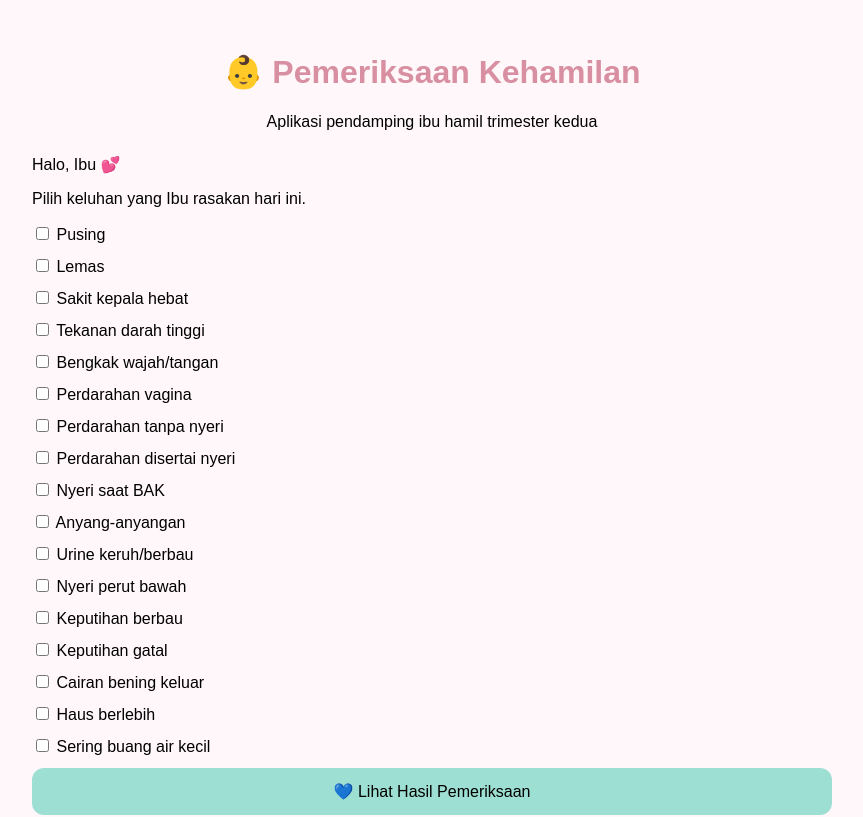
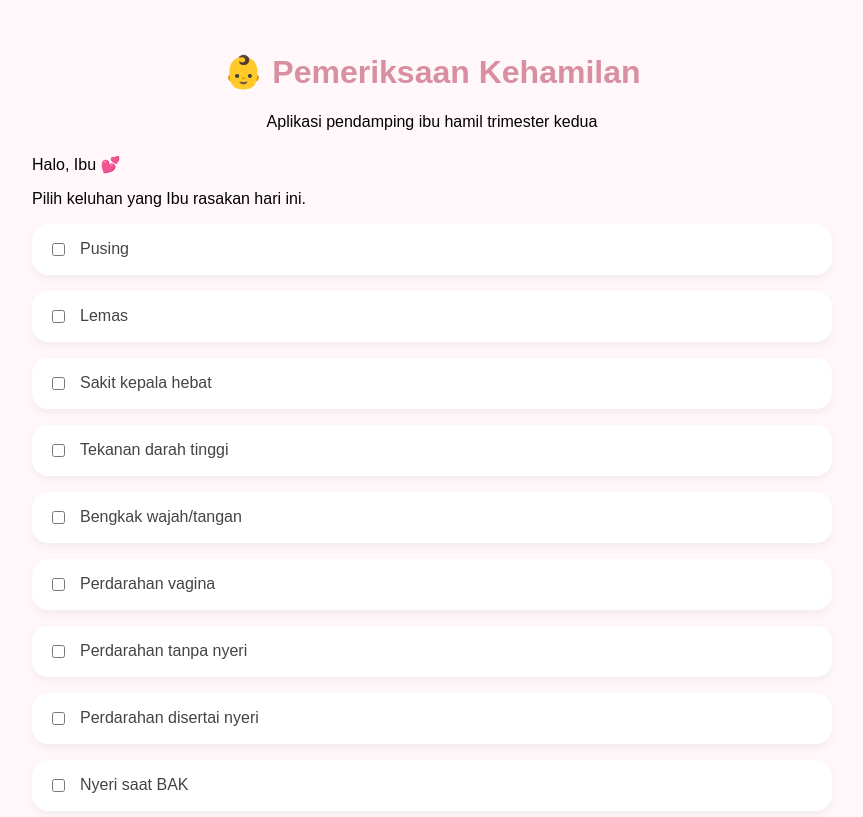
Before and after one commit to Janejenijen/sistem-pakar-penyakit-kandungan, a React (Vite) app in the folder frontend/: page /diagnosis in a window 1280 px wide. Shown: the top 817 px of the page, without its empty margins (208-1071 px from the left). Built offline with nearby package versions, Linux system fonts and the light colour scheme.

Commit message:
mendesain kembali symptom item

```diff
--- a/frontend/src/components/SymptomItem.jsx
+++ b/frontend/src/components/SymptomItem.jsx
@@ -1,29 +1,56 @@
+import React from "react";
+import "../styles/SymptomItem.css";
+
 const SymptomItem = ({ kode, nama, value, onChange }) => {
+  const isChecked = value > 0;
+
+  const handleCheckbox = (e) => {
+    if (!e.target.checked) {
+      onChange(kode, 0);
+    } else {
+      onChange(kode, 0.6); // default CF user
+    }
+  };
+
+  const handleSlider = (e) => {
+    onChange(kode, parseFloat(e.target.value));
+  };
+
   return (
-    <div style={{ marginBottom: "12px" }}>
+    <div className="symptom-card">
+      <div className="symptom-header">
         <label>
           <input
             type="checkbox"
-          checked={value > 0}
-          onChange={(e) =>
-            onChange(kode, e.target.checked ? 0.5 : 0)
-          }
+            checked={isChecked}
+            onChange={handleCheckbox}
           />
-        {" "}{nama}
+          <span className="symptom-name">{nama}</span>
         </label>
+      </div>
 
-      {value > 0 && (
+      {isChecked && (
+        <div className="symptom-slider">
+          <p>
+            Seberapa terasa?
+            <strong> {Math.round(value * 100)}%</strong>
+          </p>
+
           <input
             type="range"
-          min="0"
+            min="0.1"
             max="1"
             step="0.1"
             value={value}
-          onChange={(e) =>
-            onChange(kode, parseFloat(e.target.value))
-          }
-          style={{ width: "100%" }}
+            onChange={handleSlider}
           />
+
+          <div className="slider-labels">
+            <span>Ringan</span>
+            <span>Sedang</span>
+            <span>Berat</span>
+          </div>
+        </div>
       )}
     </div>
   );
--- /dev/null
+++ b/frontend/src/styles/SymptomItem.css
@@ -0,0 +1,41 @@
+.symptom-card {
+  background: #ffffff;
+  border-radius: 16px;
+  padding: 16px;
+  margin-bottom: 16px;
+  box-shadow: 0 4px 10px rgba(0, 0, 0, 0.05);
+}
+
+.symptom-header label {
+  display: flex;
+  align-items: center;
+  gap: 12px;
+  font-size: 16px;
+  cursor: pointer;
+}
+
+.symptom-name {
+  font-weight: 500;
+  color: #444;
+}
+
+.symptom-slider {
+  margin-top: 12px;
+}
+
+.symptom-slider p {
+  margin-bottom: 6px;
+  font-size: 14px;
+  color: #666;
+}
+
+.symptom-slider input[type="range"] {
+  width: 100%;
+}
+
+.slider-labels {
+  display: flex;
+  justify-content: space-between;
+  font-size: 12px;
+  color: #999;
+}
```
Lines whose indentation alone changed are shown as unchanged.
